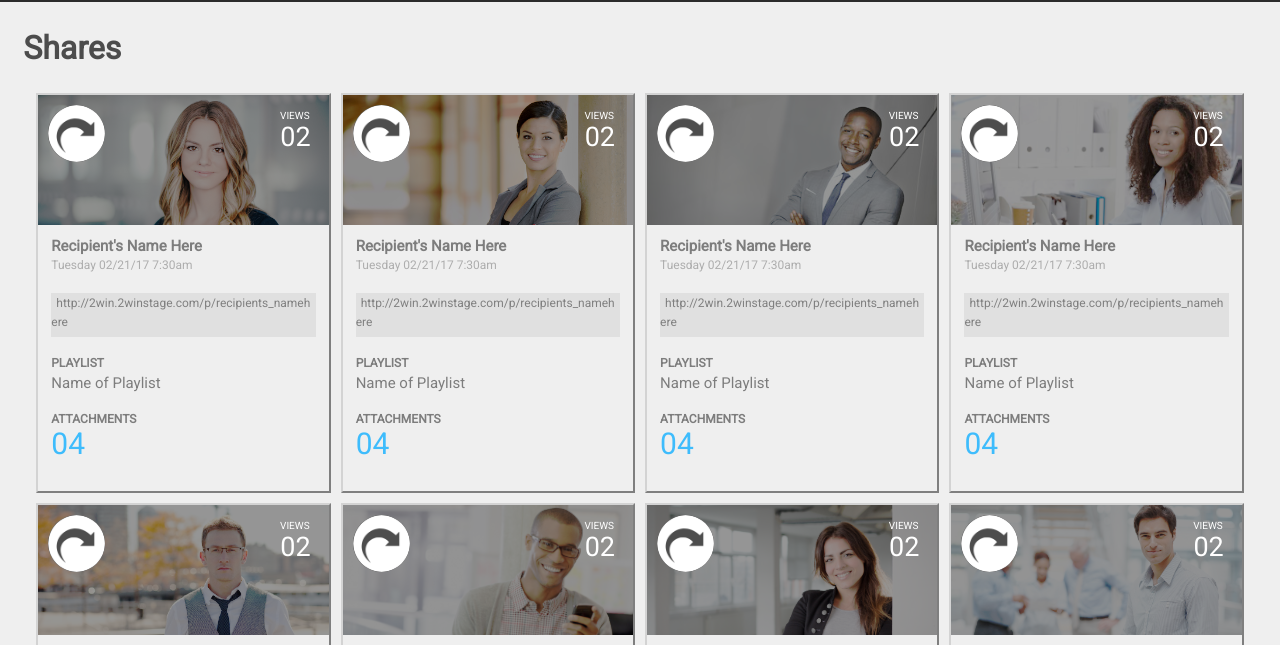
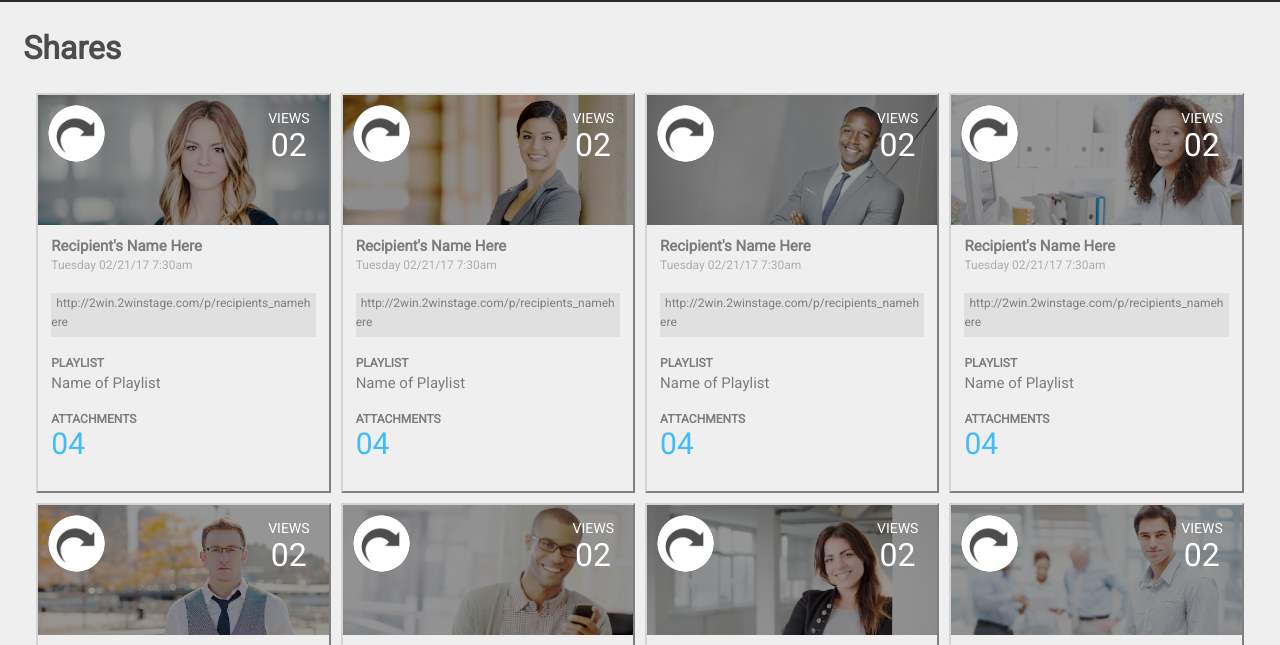
Before and after one commit to tlgreg86/tg-comp-challenge-2, a plain HTML site: page index.html in a window 1280 px wide. Shown: the part 127-772 px from the top of the page. Drawn offline with Linux system fonts and the light colour scheme.

Commit message:
Edit CSS views/number

```diff
--- a/styles.css
+++ b/styles.css
@@ -118,7 +118,7 @@ h1 {
 .views {
   position: absolute;
   right: 31px;
-  font-size: 10px;
+  font-size: 14px;
   color: #FFF;
   margin-top: 15px;
 }
@@ -126,8 +126,8 @@ h1 {
 .number {
   color: white;
   position: absolute;
-  font-size: 27px;
-  right: 30px;
+  font-size: 32px;
+  right: 34px;
 }
 
 .icons {
```
